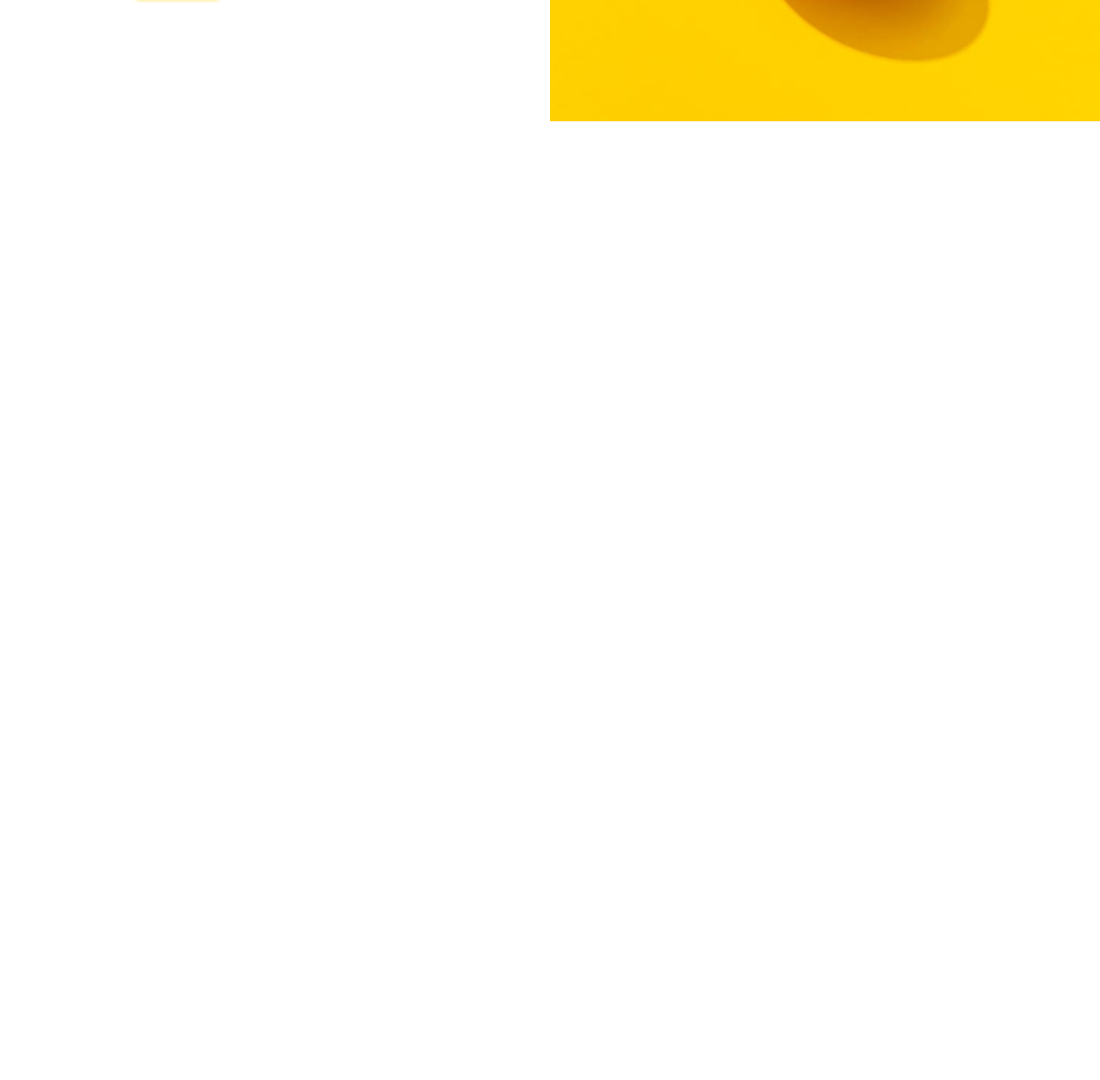
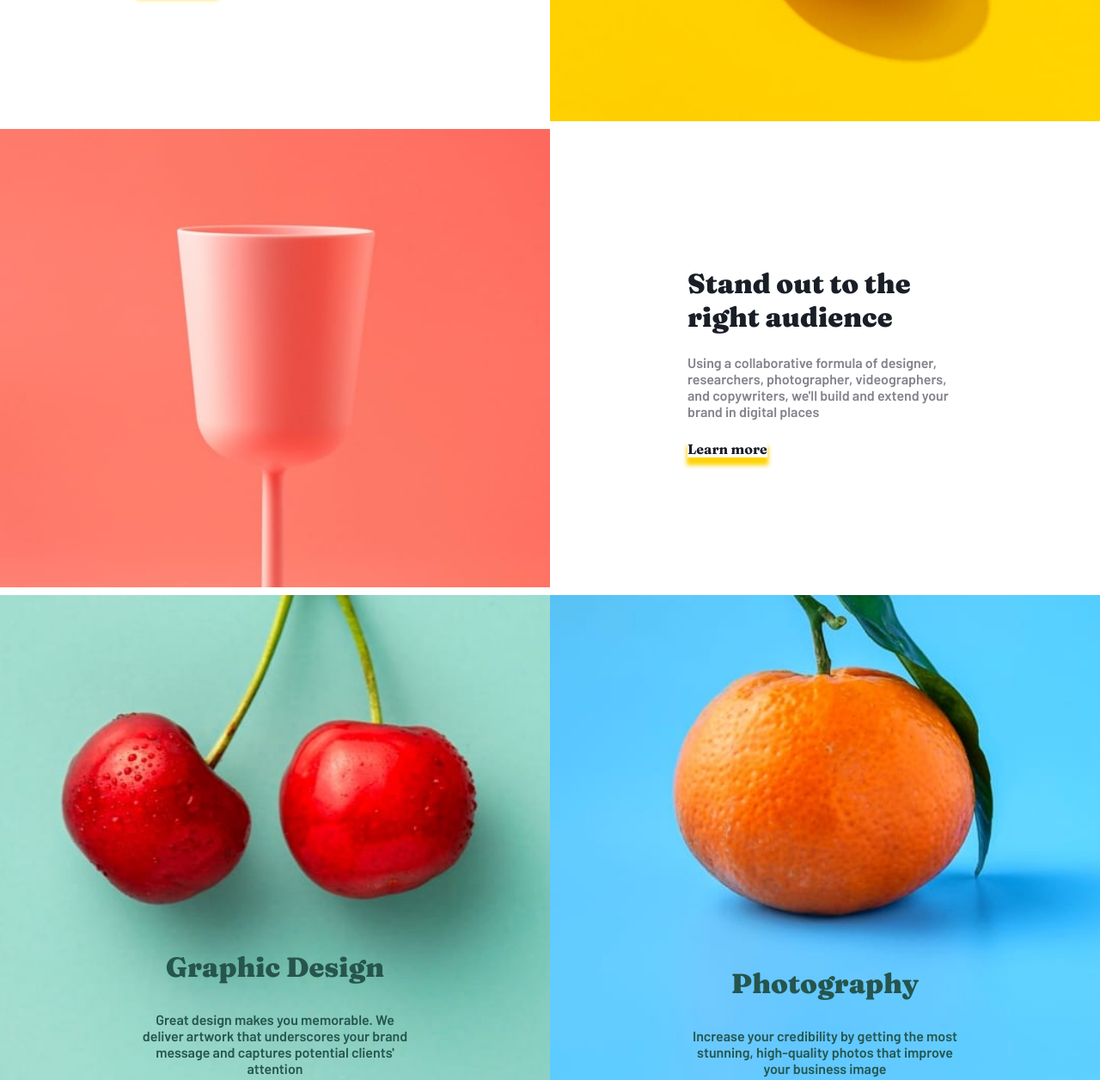
Before and after one commit to duc243/sunnyside-agency, a plain HTML site: page index.html in a window 1280 px wide. Shown: the part 1301-2557 px from the top of the page at 86% size. Before the commit the page ends 1451 px from the top, so only its background shows below. Drawn offline with Linux system fonts and the light colour scheme.

Commit message:
feat: add expertise section

```diff
--- a/css/style.css
+++ b/css/style.css
@@ -9,6 +9,7 @@
   --white-color: #fcfffd;
   --black-color: #1a1e27;
   --black-variant-color: #83828a;
+  --black-degraded: #26554d;
 
   /* font size */
   --default-fontSize: 1.15rem;
@@ -124,6 +125,7 @@ li {
 .about {
   display: flex;
   flex-wrap: wrap;
+  margin: 0;
 }
 
 .about__description,
@@ -161,3 +163,57 @@ li {
 .about__image-img {
   width: 100%;
 }
+
+/* Expertise */
+
+.expertise__container {
+  display: flex;
+}
+
+.expertise {
+  display: flex;
+  justify-content: center;
+  align-items: center;
+  flex-basis: 50%;
+  height: 90vh;
+}
+
+.expertise__description {
+  padding: var(--description-padding);
+  text-align: center;
+  height: 100%;
+  display: flex;
+  flex-direction: column;
+  justify-content: space-between;
+}
+
+.hidden {
+  visibility: hidden;
+}
+
+.expertise__title {
+  font-family: var(--secondary-font);
+  font-size: var(--section-title);
+  font-weight: 900;
+  margin-bottom: 2rem;
+  color: var(--black-degraded);
+}
+
+.experise__text {
+  font-family: var(--primary-font);
+  color: var(--black-degraded);
+}
+
+.expertise--bg-apple {
+  background-image: url(./../images/desktop/image-graphic-design.jpg);
+  background-repeat: no-repeat;
+  background-position: center center;
+  background-size: cover;
+}
+
+.expertise--bg-orange {
+  background-image: url(./../images/desktop/image-photography.jpg);
+  background-repeat: no-repeat;
+  background-position: center center;
+  background-size: cover;
+}
--- a/index.html
+++ b/index.html
@@ -53,8 +53,8 @@
           </svg>
         </div>
       </section>
+      <div class="section__container">
         <section class="about">
-
           <div class="about__description">
             <div class="description__container">
               <h2 class="about__title">Transform  Your Brand</h2>
@@ -66,6 +66,41 @@
             <img class="about__image-img" src="./images/desktop/image-transform.jpg" alt="Egg image describing transformation" >
           </div>
       </section>
+       <section class="about">
+          <div class="about__image">
+            <img class="about__image-img" src="./images/desktop/image-stand-out.jpg" alt="Describing stand out" >
+          </div>
+          <div class="about__description">
+            <div class="description__container">
+              <h2 class="about__title">Stand out to the right audience</h2>
+              <p class="about__text">Using a collaborative formula of designer, researchers, photographer, videographers, and copywriters, we'll build and extend your brand in digital places</p>
+              <a class="about__link " href="http://">Learn more</a>
+            </div>
+          </div>
+      </section>
+      </div>
+      <div class="expertise__container">
+        <section class="expertise expertise--bg-apple">
+          <div class="expertise__description">
+            <div class="hidden">Hidden</div>
+            <div>
+              <h2 class="expertise__title">Graphic Design</h2>
+              <p class="experise__text">Great design makes you memorable. We deliver artwork that underscores your brand message and captures potential clients' attention</p>
+            </div>
+
+          </div>
+     </section>
+        <section class="expertise expertise--bg-orange">
+           <div class="expertise__description">
+            <div class="hidden">Hidden</div>
+            <div>
+              <h2 class="expertise__title">Photography</h2>
+              <p class="experise__text">Increase your credibility by getting the most stunning, high-quality photos that improve your business image</p>
+            </div>
+          </div>
+        </section>
+      </div>
+
     </main>
   </body>
 </html>
```
Also changed, not shown: 1 other file. Lines whose indentation alone changed are shown as unchanged.
